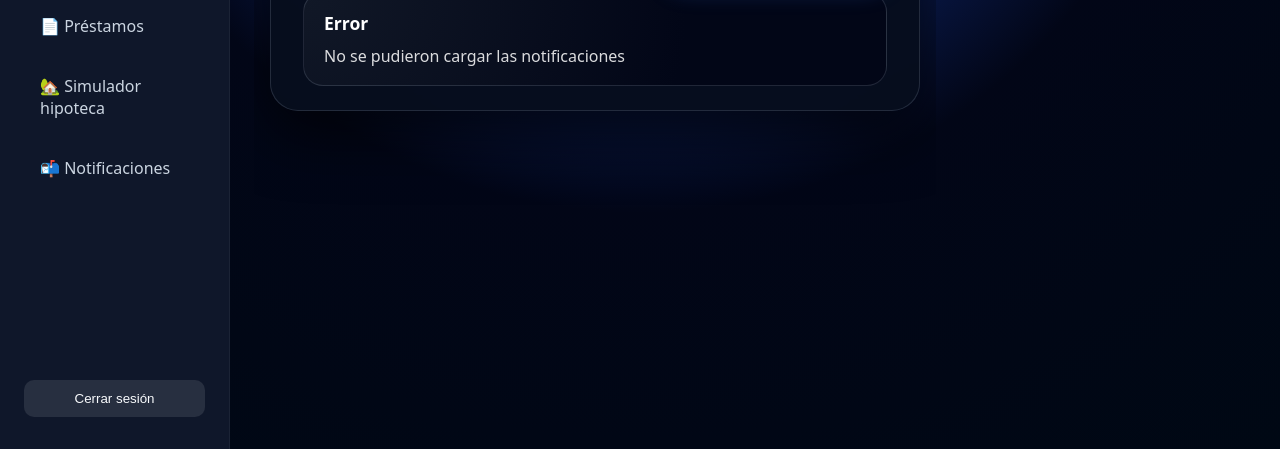
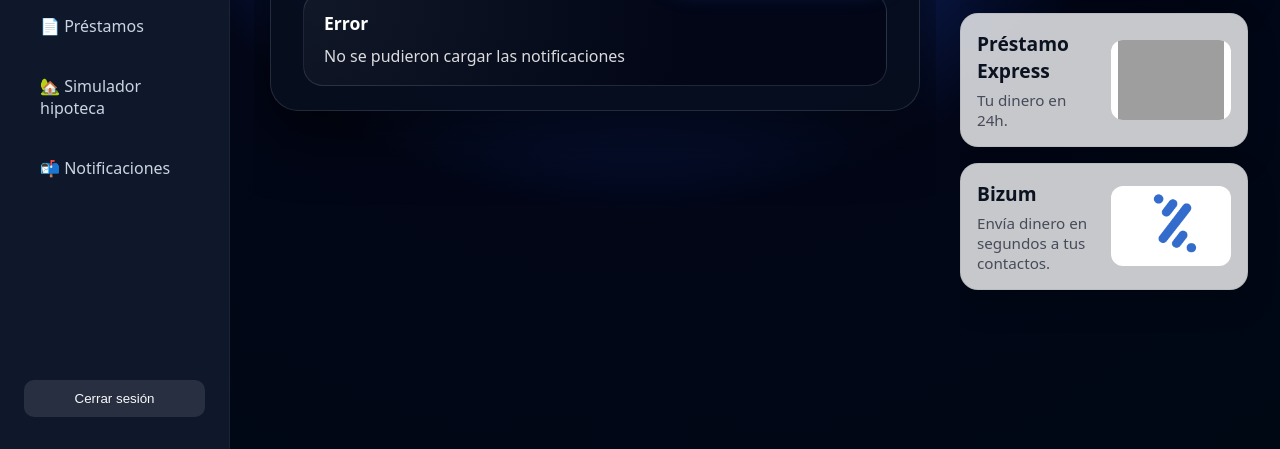
Before and after one commit to Jorge-Sanchez-dev/CapacidadesDeLaEmpresa_I, a website: page public/Notificaciones/Notificaciones.html in a window 1280 px wide. Shown: the part 351-800 px from the top of the page. Drawn offline with Linux system fonts and the light colour scheme; no server answers; sample sign-in values are in the browser's storage; grey boxes are pictures that could not be loaded.

Commit message:
Terminado

```diff
--- a/public/Notificaciones/Notificaciones.html
+++ b/public/Notificaciones/Notificaciones.html
@@ -17,7 +17,9 @@
             <h1 class="brand-name">Notificaciones</h1>
           </header>
 
-          <p class="greeting">Aquí verás avisos del sistema (préstamos, transferencias, etc.)</p>
+          <p class="greeting">
+            Aquí verás avisos del sistema (préstamos, transferencias, etc.)
+          </p>
 
           <div class="card panel-card panel-card--wide">
             <div class="users-toolbar">
@@ -33,11 +35,13 @@
           </div>
         </div>
       </main>
+
+      <div id="right-rail-container"></div>
     </div>
 
     <script src="/MenuIzquierdo/MenuIzquierdo.js"></script>
     <script src="/ParaTi/ParaTi.js"></script>
-
+    <!-- Panel derecho "Para ti" -->
     <script src="/Notificaciones/Notificaciones.js"></script>
   </body>
 </html>
```
